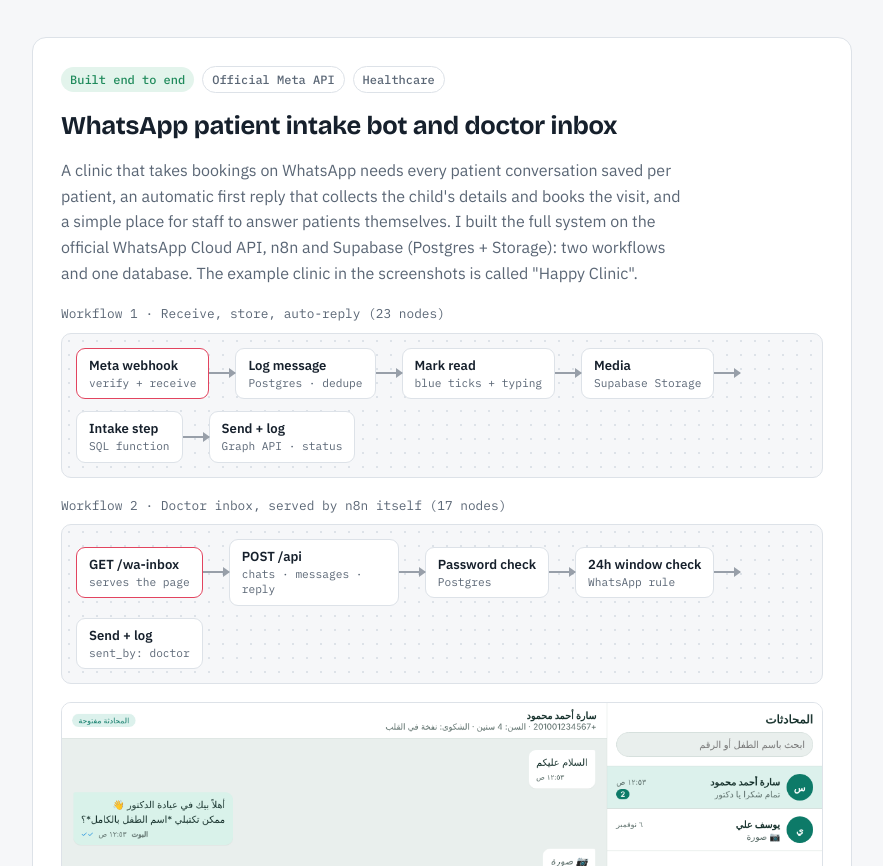
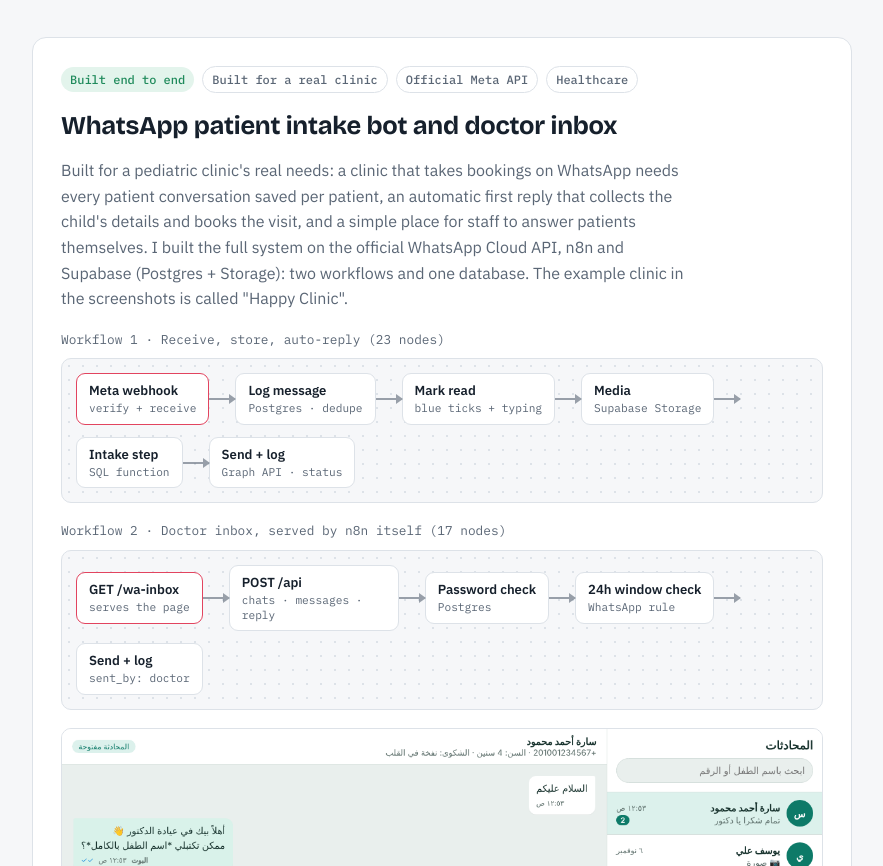
Before and after one commit to yazied49/yazied49.github.io, a plain HTML site: page index.html in a window 1280 px wide. Shown: the part 1989-2855 px from the top of the page, without its empty margins (198-1081 px from the left). Drawn offline with nearby package versions, Linux system fonts and the light colour scheme.

Commit message:
Mark WhatsApp project as built for a real clinic
Co-Authored-By: Claude Sonnet 5.5 <noreply@anthropic.com>
Claude-Session: https://claude.ai/code/session_01NjbzH5ShPpk81TuYqfsg27

```diff
--- a/index.html
+++ b/index.html
@@ -207,11 +207,12 @@ footer{border-top:1px solid var(--line);padding-top:24px;display:flex;flex-direc
 <section class="project" aria-labelledby="p3">
   <div class="meta">
     <span class="pill live">Built end to end</span>
+    <span class="pill plain">Built for a real clinic</span>
     <span class="pill plain">Official Meta API</span>
     <span class="pill plain">Healthcare</span>
   </div>
   <h2 id="p3">WhatsApp patient intake bot and doctor inbox</h2>
-  <p class="muted">A clinic that takes bookings on WhatsApp needs every patient conversation saved per patient, an automatic first reply that collects the child's details and books the visit, and a simple place for staff to answer patients themselves. I built the full system on the official WhatsApp Cloud API, n8n and Supabase (Postgres + Storage): two workflows and one database. The example clinic in the screenshots is called "Happy Clinic".</p>
+  <p class="muted">Built for a pediatric clinic's real needs: a clinic that takes bookings on WhatsApp needs every patient conversation saved per patient, an automatic first reply that collects the child's details and books the visit, and a simple place for staff to answer patients themselves. I built the full system on the official WhatsApp Cloud API, n8n and Supabase (Postgres + Storage): two workflows and one database. The example clinic in the screenshots is called "Happy Clinic".</p>
 
   <div class="flow">
     <div class="flow-name">Workflow 1 · Receive, store, auto-reply (23 nodes)</div>
```
